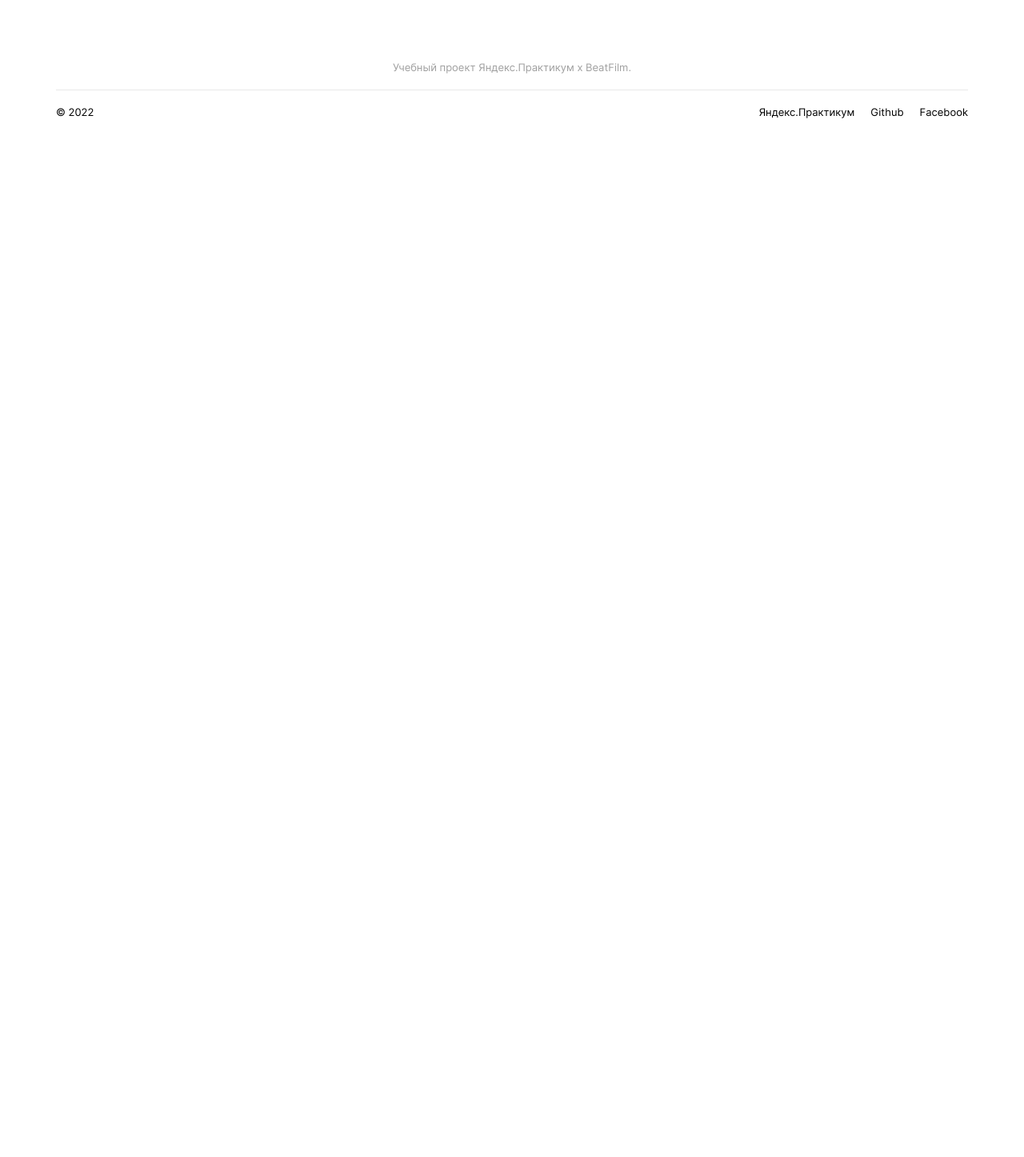
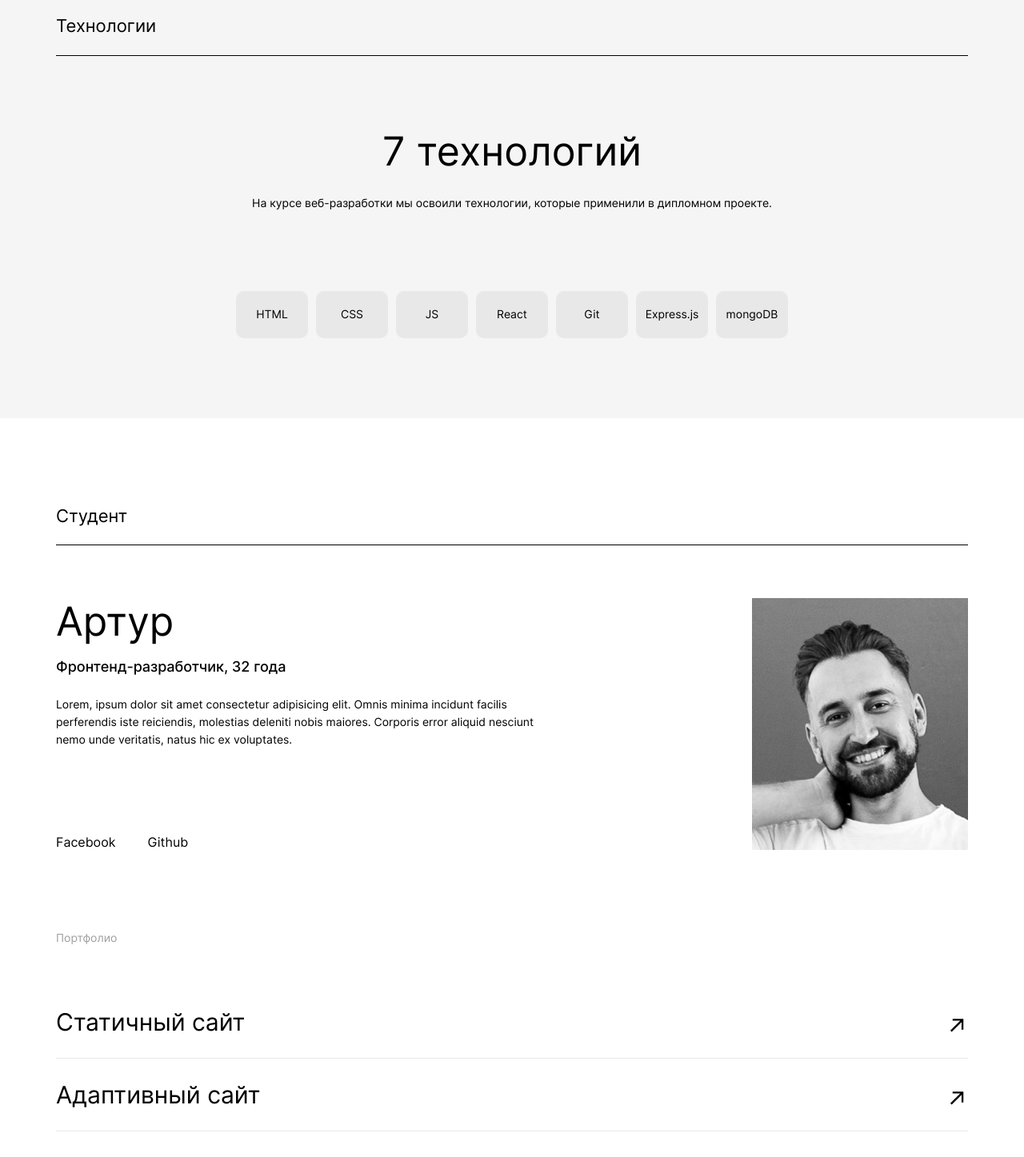
Before and after one commit to Betokko/movies-explorer-frontend, a React (Create React App) app: page / in a window 1280 px wide. Shown: the part 1330-2777 px from the top of the page at 80% size. Before the commit the page ends 1478 px from the top, so only its background shows below. Built offline with nearby package versions, Linux system fonts and the light colour scheme.

Commit message:
create Techs, AboutMe, Portfolio

```diff
--- a/src/components/AboutMe/AboutMe.js
+++ b/src/components/AboutMe/AboutMe.js
@@ -1,9 +1,40 @@
-import React from 'react'
+import React from 'react';
+import { Link } from 'react-router-dom';
+
+import photo from '../../images/photo.jpg';
+import './AboutMe.scss';
 
 const AboutMe = () => {
   return (
-    <div>AboutMe</div>
-  )
-}
+    <section className="about-me">
+      <p className="about-me__main">Студент</p>
+      <div className="about-me__block">
+        <div className="about-me__info">
+          <h2 className="about-me__info__title">Артур</h2>
+          <p className="about-me__info__about">Фронтенд-разработчик, 32 года</p>
+          <p className="about-me__info__descr">
+            Lorem, ipsum dolor sit amet consectetur adipisicing elit. Omnis
+            minima incidunt facilis perferendis iste reiciendis, molestias
+            deleniti nobis maiores. Corporis error aliquid nesciunt nemo unde
+            veritatis, natus hic ex voluptates.
+          </p>
+          <ul className="about-me__info__links">
+            <li className="about-me__info__link">
+              <Link className="about-me__info__link" to="#">
+                Facebook
+              </Link>
+            </li>
+            <li>
+              <Link className="about-me__info__link" to="#">
+                Github
+              </Link>
+            </li>
+          </ul>
+        </div>
+        <img className="about-me__photo" alt="фотография" src={photo} />
+      </div>
+    </section>
+  );
+};
 
-export default AboutMe
+export default AboutMe;
--- a/src/components/AboutMe/AboutMe.scss
+++ b/src/components/AboutMe/AboutMe.scss
@@ -0,0 +1,60 @@
+.about-me {
+  padding: 110px 70px 0;
+  &__main {
+    font-size: 22px;
+    border-bottom: 1px solid #000;
+    padding-bottom: 23px;
+  }
+
+  &__block {
+    margin-top: 66px;
+    display: flex;
+    justify-content: space-between;
+  }
+
+  &__info {
+    width: 600px;
+    display: flex;
+    flex-direction: column;
+
+    &__title {
+      font-size: 50px;
+      line-height: 58px;
+      font-weight: 400;
+    }
+
+    &__about {
+      font-size: 18px;
+      line-height: 20px;
+      font-weight: 500;
+      margin-top: 18px;
+    }
+
+    &__descr {
+      font-size: 14px;
+      line-height: 22px;
+      margin-top: 26px;
+    }
+
+    &__links {
+      display: flex;
+      list-style: none;
+      margin-top: auto;
+    }
+
+    &__link {
+      margin-right: 20px;
+      text-decoration: none;
+      transition: opaciti .2s;
+      color: #000;
+      &:hover {
+        opacity: .5;
+      }
+    }
+  }
+
+  &__photo {
+    object-fit: cover;
+    width: 270px;
+  }
+}
--- a/src/components/Footer/Footer.js
+++ b/src/components/Footer/Footer.js
@@ -5,15 +5,23 @@ import './Footer.scss';
 
 const Footer = () => {
   return (
-    <div className="footer">
-      <p className='footer__text'>Учебный проект Яндекс.Практикум х BeatFilm.</p>
+    <section className="footer">
+      <p className="footer__text">
+        Учебный проект Яндекс.Практикум х BeatFilm.
+      </p>
       <div className="footer__main">
         <p className="footer__copy">© 2022</p>
-        <Link to='/' className='footer__link'>Яндекс.Практикум</Link>
-        <Link to='/' className='footer__link'>Github</Link>
-        <Link to='/' className='footer__link'>Facebook</Link>
+        <Link to="/" className="footer__link">
+          Яндекс.Практикум
+        </Link>
+        <Link to="/" className="footer__link">
+          Github
+        </Link>
+        <Link to="/" className="footer__link">
+          Facebook
+        </Link>
       </div>
-    </div>
+    </section>
   );
 };
 
--- a/src/components/Footer/Footer.scss
+++ b/src/components/Footer/Footer.scss
@@ -1,5 +1,5 @@
 .footer {
-  padding: 0 70px;
+  padding: 0 70px 20px;
   height: 172px;
   display: flex;
   flex-direction: column;
--- a/src/components/Main/Main.js
+++ b/src/components/Main/Main.js
@@ -9,14 +9,14 @@ import Techs from '../Techs/Techs';
 
 const Main = () => {
   return (
-    <div className="main">
+    <section className="main">
       <NavTab />
       <Promo />
       <AboutProject />
       <Techs />
       <AboutMe />
       <Portfolio />
-    </div>
+    </section>
   );
 };
 
--- a/src/components/Portfolio/Portfolio.js
+++ b/src/components/Portfolio/Portfolio.js
@@ -1,9 +1,32 @@
-import React from 'react'
+import React from 'react';
+
+import { Link } from 'react-router-dom';
+
+import './Portfolio.scss'
 
 const Portfolio = () => {
   return (
-    <div>Portfolio</div>
-  )
-}
+    <section className="portfolio">
+      <p className="portfolio__main">Портфолио</p>
+      <ul className="portfolio__links">
+        <li className="portfolio__item">
+          <Link className="portfolio__link" to="#">
+            Статичный сайт
+          </Link>
+        </li>
+        <li className="portfolio__item">
+          <Link className="portfolio__link" to="#">
+            Адаптивный сайт
+          </Link>
+        </li>
+        <li className="portfolio__item">
+          <Link className="portfolio__link" to="#">
+            Одностраничное приложение
+          </Link>
+        </li>
+      </ul>
+    </section>
+  );
+};
 
-export default Portfolio
+export default Portfolio;
--- a/src/components/Portfolio/Portfolio.scss
+++ b/src/components/Portfolio/Portfolio.scss
@@ -0,0 +1,42 @@
+.portfolio {
+  padding: 100px 70px 125px;
+  &__main {
+    font-size: 14px;
+    line-height: 20px;
+    color: #A0A0A0;
+  }
+  &__links {
+    margin-top: 50px;
+    list-style: none;
+
+  }
+  &__link {
+    display: block;
+    text-decoration: none;
+    color: #000;
+    transition: opacity .2s;
+    font-size: 30px;
+    line-height: 50px;
+    padding: 20px 0;
+    position: relative;
+    &::after {
+      content: '';
+      width: 29px;
+      height: 60px;
+      position: absolute;
+      right: 0;
+      background-image: url('../../images/arrow-link.svg');
+      background-position: center;
+      background-repeat: no-repeat;
+    }
+    &:hover {
+      opacity: .5;
+    }
+  }
+  &__item {
+    border-bottom: 1px solid #E8E8E8;
+    &:last-child {
+      border-bottom: none;
+    }
+  }
+}
--- a/src/components/Techs/Techs.js
+++ b/src/components/Techs/Techs.js
@@ -1,9 +1,29 @@
-import React from 'react'
+import React from 'react';
+
+import './Techs.scss'
 
 const Techs = () => {
   return (
-    <div>Techs</div>
-  )
-}
+    <section className="techs">
+      <p className="techs__main">Технологии</p>
+      <div className="techs__block">
+        <h2 className="techs__title">7 технологий</h2>
+        <p className="techs__descr">
+          На курсе веб-разработки мы освоили технологии, которые применили в
+          дипломном проекте.
+        </p>
+        <ul className="techs__list">
+          <li className="techs__item">HTML</li>
+          <li className="techs__item">CSS</li>
+          <li className="techs__item">JS</li>
+          <li className="techs__item">React</li>
+          <li className="techs__item">Git</li>
+          <li className="techs__item">Express.js</li>
+          <li className="techs__item">mongoDB</li>
+        </ul>
+      </div>
+    </section>
+  );
+};
 
-export default Techs
+export default Techs;
--- a/src/components/Techs/Techs.scss
+++ b/src/components/Techs/Techs.scss
@@ -0,0 +1,47 @@
+.techs {
+  padding: 100px 70px;
+  background-color: #F5F5F5;
+
+  &__main{
+    font-size: 22px;
+    border-bottom: 1px solid #000;
+    padding-bottom: 23px;
+  }
+
+  &__block {
+    margin-top: 90px;
+    display: flex;
+    flex-direction: column;
+    align-items: center;
+  }
+
+  &__title {
+    font-size: 50px;
+    line-height: 58px;
+    font-weight: 400;
+  }
+
+  &__descr {
+    margin-top: 26px;
+    font-size: 14px;
+    line-height: 20px;
+  }
+
+  &__list {
+    width: 690px;
+    list-style: none;
+    display: grid;
+    grid-template-columns: repeat(7, 1fr);
+    gap: 10px;
+    grid-column: 1fr;
+    margin-top: 100px;
+  }
+
+  &__item {
+    background-color: #E8E8E8;
+    border-radius: 10px;
+    padding: 21px 0 22px;
+    text-align: center;
+    font-size: 14px;
+  }
+}
```
Also changed, not shown: src/images/arrow-link.svg (added), src/images/photo.jpg (added).
